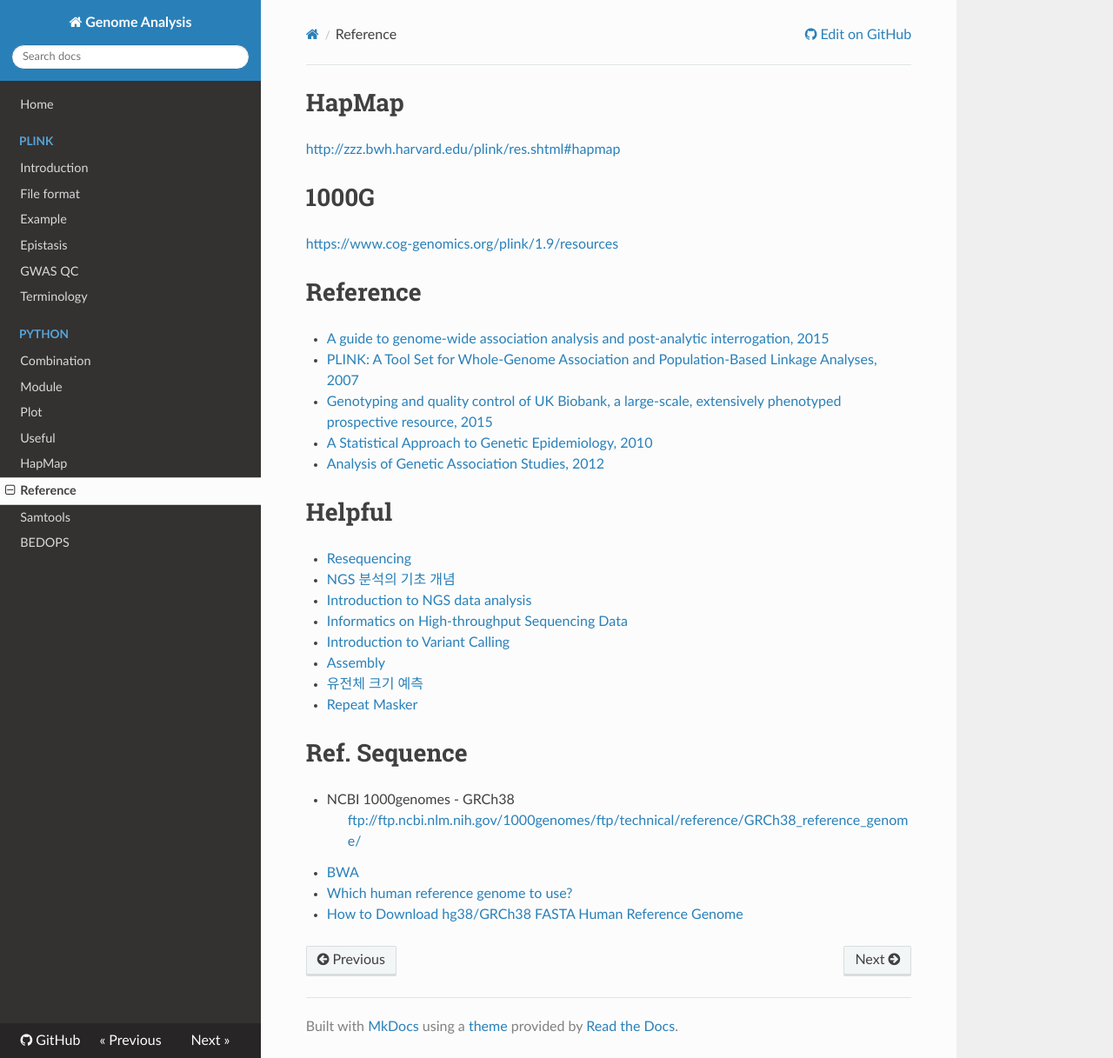
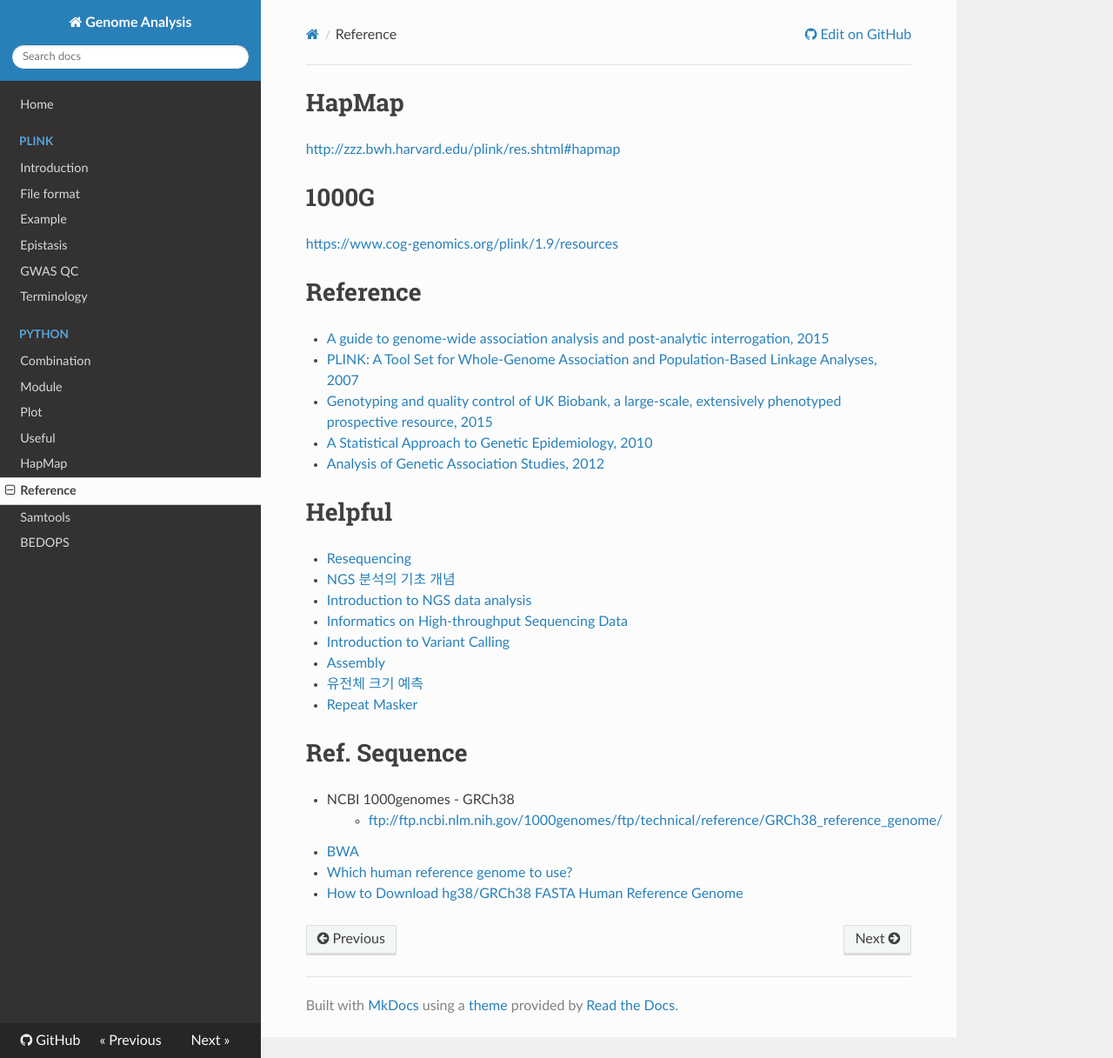
Before and after one commit to WonyoungCho/plink, an MkDocs documentation site: the page built from docs/data_ref.md, in a window 1280 px wide and 1217 px high. Shown: the whole window at 87% size. Built offline with MkDocs 1.6.1, drawn with Linux system fonts in a browser that asks for light colours; nearby versions of some CDN libraries; old or Windows-style settings are respelled for this version of MkDocs.

Commit message:
Update data_ref.md

```diff
--- a/docs/data_ref.md
+++ b/docs/data_ref.md
@@ -24,7 +24,7 @@
 # Ref. Sequence
 
 - NCBI 1000genomes - GRCh38
-> <ftp://ftp.ncbi.nlm.nih.gov/1000genomes/ftp/technical/reference/GRCh38_reference_genome/>
+> - <ftp://ftp.ncbi.nlm.nih.gov/1000genomes/ftp/technical/reference/GRCh38_reference_genome/>
 - [BWA](https://github.com/lh3/bwa/blob/master/bwakit/run-gen-ref)
 - [Which human reference genome to use?](http://lh3.github.io/2017/11/13/which-human-reference-genome-to-use)
 - [How to Download hg38/GRCh38 FASTA Human Reference Genome](https://www.gungorbudak.com/blog/2018/05/16/how-to-download-hg38-grch38-fasta-human-reference-genome/)
```
